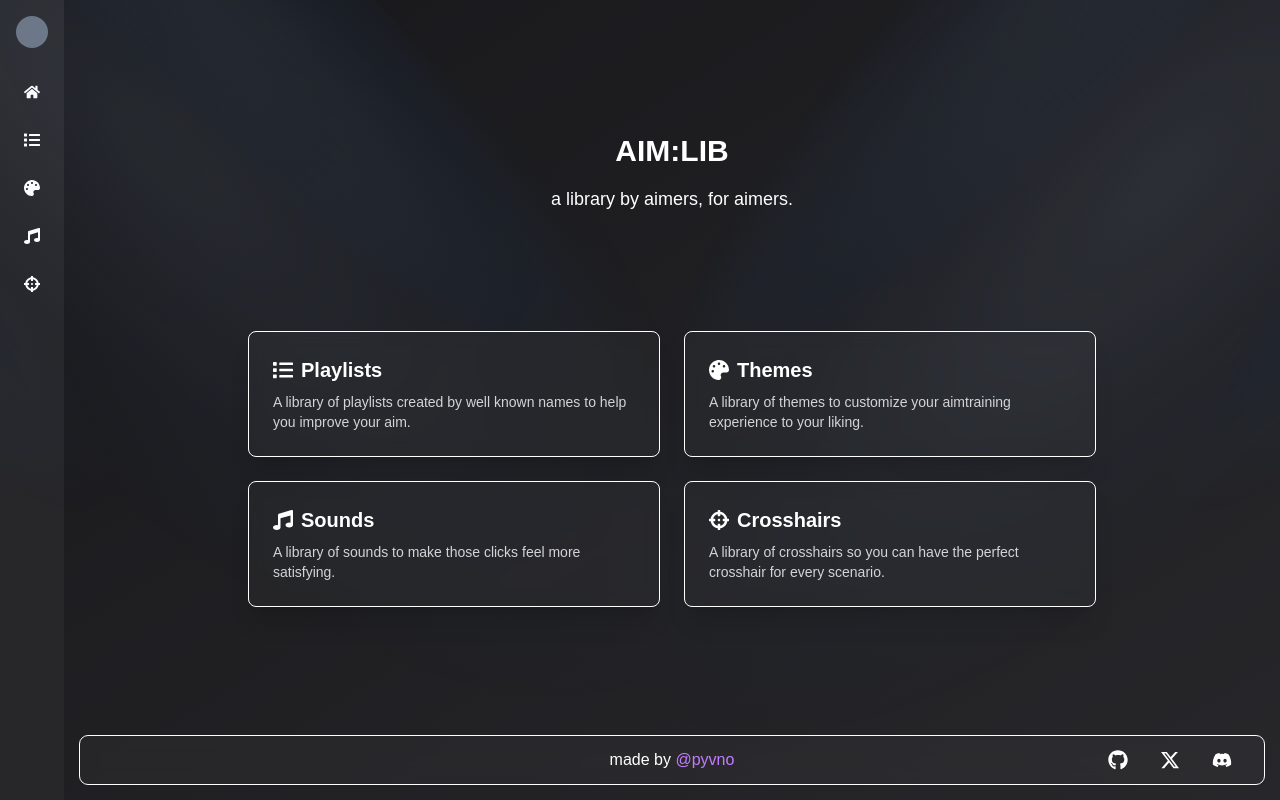
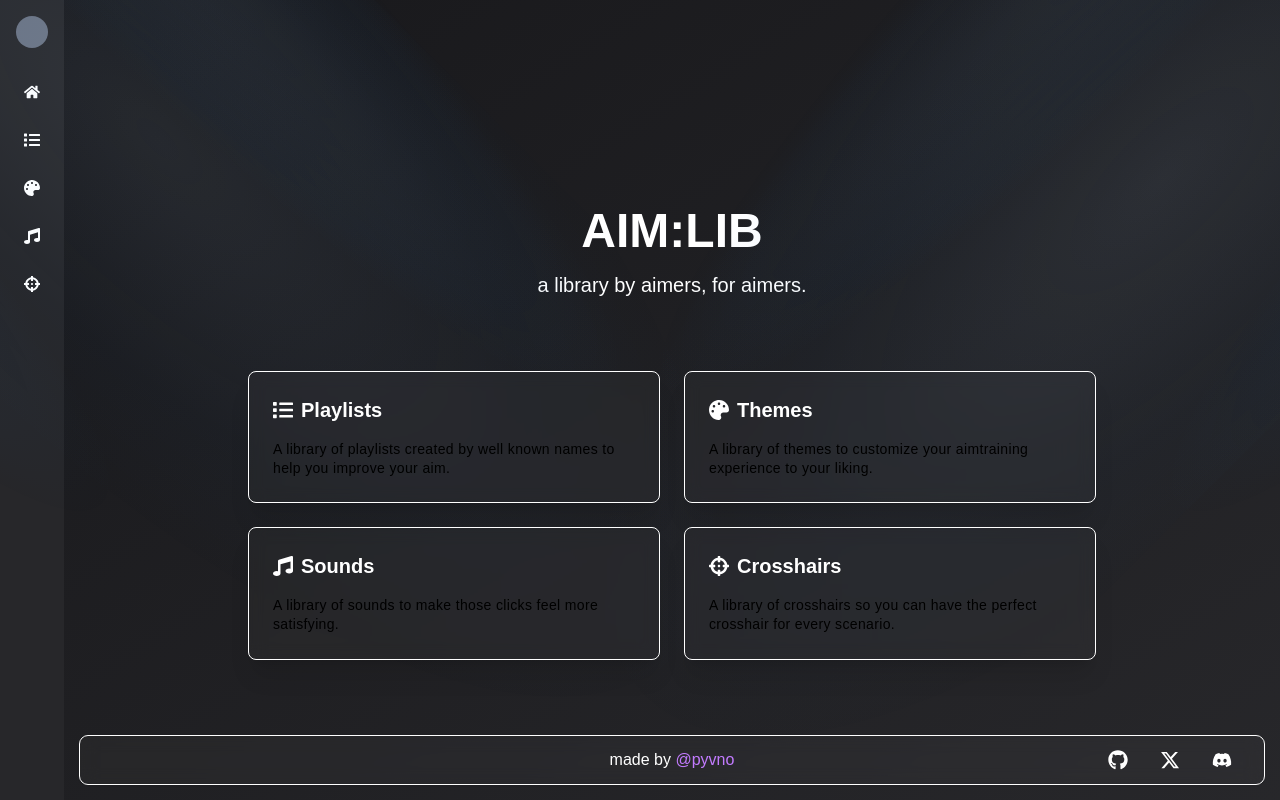
Before and after one commit to pyvnoaim/aimlib, a Next.js app: page / in a window 1280 px wide. Built offline with nearby package versions, Linux system fonts and the light colour scheme.

Commit message:
small fixes

```diff
--- a/src/app/page.tsx
+++ b/src/app/page.tsx
@@ -2,6 +2,7 @@
 import Sidebar from '@/components/layouts/sidebar/sidebar';
 import Footer from '@/components/layouts/footer/footer';
 import { Spotlight } from '@/components/ui/spotlight-new';
+import { TextGenerateEffect } from '@/components/ui/text-generate-effect';
 import { FaMusic, FaPalette, FaList, FaCrosshairs } from 'react-icons/fa';
 
 export default function Home() {
@@ -50,8 +51,10 @@ export default function Home() {
           <div className="flex flex-col items-center justify-center h-1/3 mt-10">
             {' '}
             {/* Added mt-10 to move down */}
-            <h1 className="font-extrabold text-3xl text-center">AIM:LIB</h1>
-            <p className="text-center text-lg mt-4">
+            <h1 className="font-extrabold text-5xl text-center mt-40">
+              AIM:LIB
+            </h1>
+            <p className="text-center text-xl mt-4">
               {' '}
               {/* Increased mt-4 for more space */}a library by aimers, for
               aimers.
@@ -59,7 +62,7 @@ export default function Home() {
           </div>
 
           {/* Centered 2x2 Grid Containers with more space */}
-          <div className="flex justify-center">
+          <div className="flex justify-center mt-10">
             {' '}
             <div className="grid grid-cols-1 md:grid-cols-2 gap-6 p-6 max-w-4xl mx-auto">
               {features.map((feature, index) => (
@@ -70,7 +73,11 @@ export default function Home() {
                   <h2 className="font-bold text-xl mb-2 flex items-center gap-2 transition-all duration-300 group-hover:text-purple-400 group-hover:scale-105">
                     {feature.icon} {feature.title}
                   </h2>
-                  <p className="text-zinc-300 text-sm">{feature.description}</p>
+                  <TextGenerateEffect
+                    duration={0.8}
+                    filter={true}
+                    words={feature.description}
+                  />
                 </div>
               ))}
             </div>
--- /dev/null
+++ b/src/components/ui/text-generate-effect.tsx
@@ -0,0 +1,62 @@
+'use client';
+import { useEffect } from 'react';
+import { motion, stagger, useAnimate } from 'motion/react';
+import { cn } from '@/lib/utils';
+
+export const TextGenerateEffect = ({
+  words,
+  className,
+  filter = true,
+  duration = 0.5,
+}: {
+  words: string;
+  className?: string;
+  filter?: boolean;
+  duration?: number;
+}) => {
+  const [scope, animate] = useAnimate();
+  let wordsArray = words.split(' ');
+  useEffect(() => {
+    animate(
+      'span',
+      {
+        opacity: 1,
+        filter: filter ? 'blur(0px)' : 'none',
+      },
+      {
+        duration: duration ? duration : 1,
+        delay: stagger(0.2),
+      }
+    );
+  }, [scope.current]);
+
+  const renderWords = () => {
+    return (
+      <motion.div ref={scope}>
+        {wordsArray.map((word, idx) => {
+          return (
+            <motion.span
+              key={word + idx}
+              className="dark:text-white text-black opacity-0"
+              style={{
+                filter: filter ? 'blur(10px)' : 'none',
+              }}
+            >
+              {word}{' '}
+            </motion.span>
+          );
+        })}
+      </motion.div>
+    );
+  };
+
+  return (
+    <div className={cn('', className)}>
+      <div className="mt-4">
+        <div className=" dark:text-white text-black text-sm leading-snug tracking-wide">
+          {renderWords()}
+        </div>
+      </div>
+    </div>
+  );
+};
```
